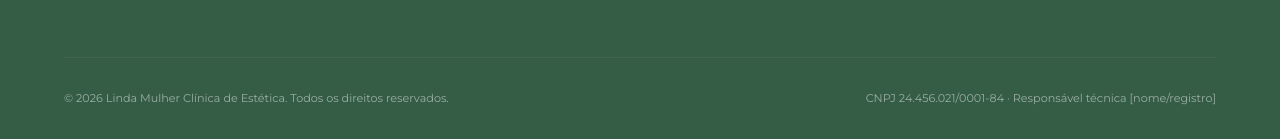
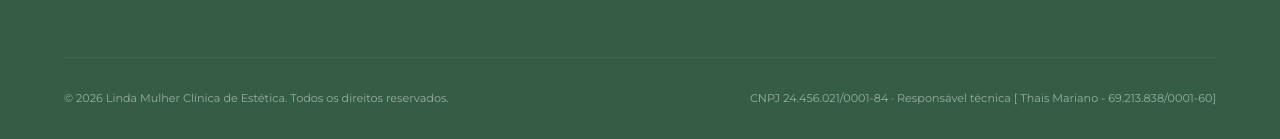
Before and after one commit to thaisdevfront/linda-mulher-jaragua, a plain HTML site: page index.html in a window 1280 px wide. Shown: the part 11106-11245 px from the top of the page. Drawn offline with nearby package versions, Linux system fonts and the light colour scheme.

Commit message:
uo index

```diff
--- a/index.html
+++ b/index.html
@@ -1131,7 +1131,7 @@
       </div>
       <div class="footer-bottom">
         <span>© 2026 Linda Mulher Clínica de Estética. Todos os direitos reservados.</span>
-        <span>CNPJ 24.456.021/0001-84 · Responsável técnica [nome/registro]</span>
+        <span>CNPJ 24.456.021/0001-84 · Responsável técnica [ <a href="http://thaismariano.com.br" target="_blank" rel="noopener noreferrer"> Thais Mariano - 69.213.838/0001-60</a>]</span>
       </div>
     </div>
   </footer>
```
